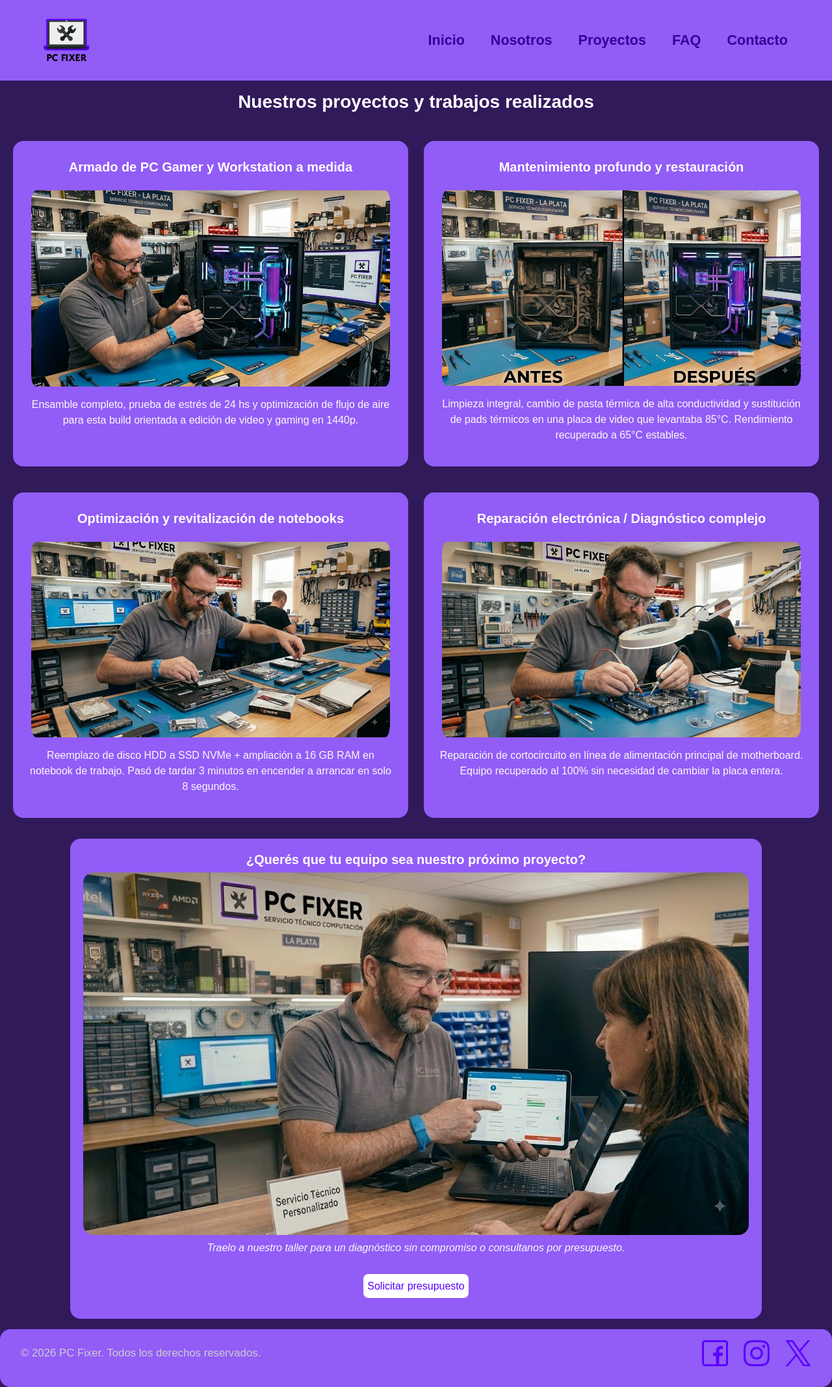
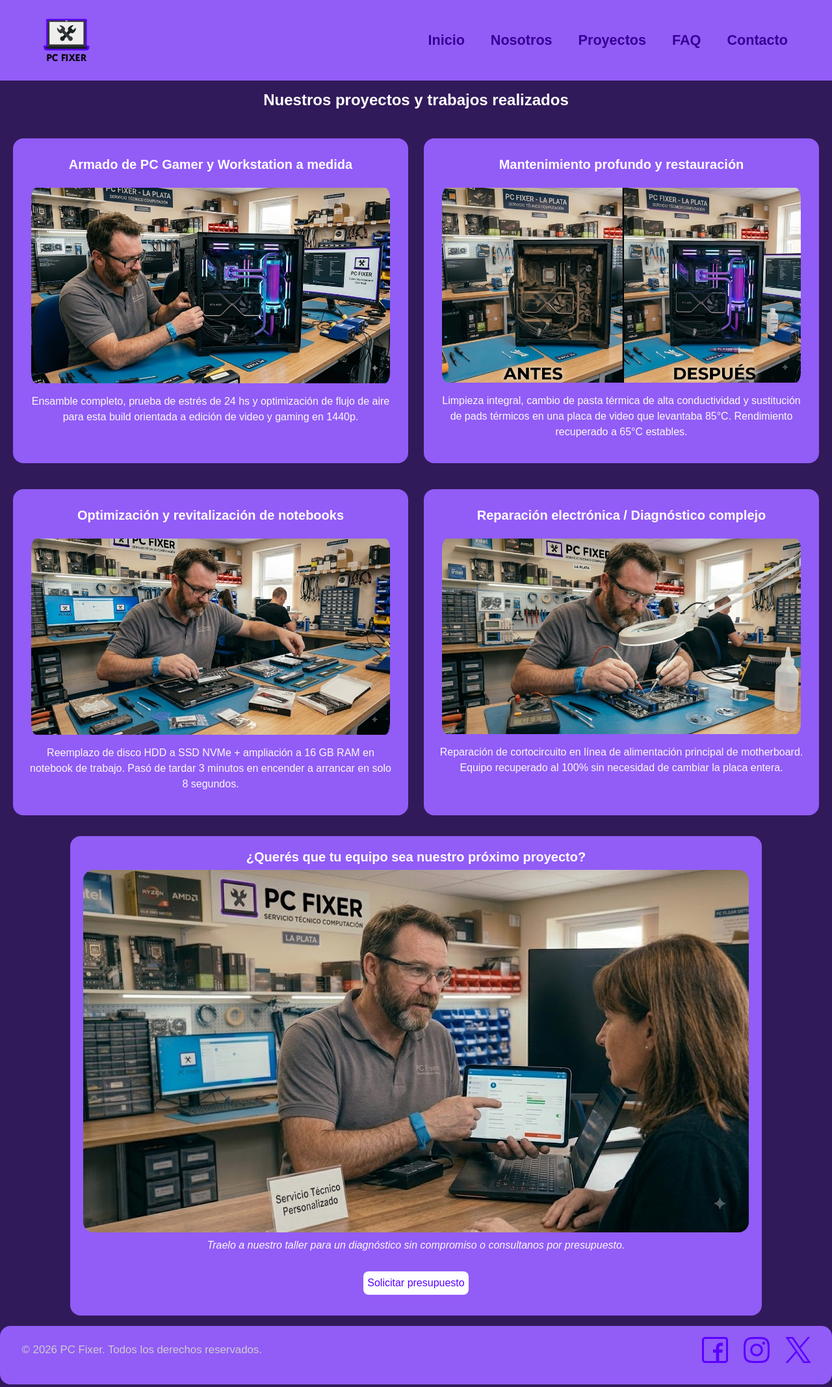
Before and after one commit to TobiasSkz/pcfixer, a plain HTML site: page pages/proyectos.html in a window 1280 px wide. Shown: the whole page at 65% size. Drawn offline with nearby package versions, Linux system fonts and the light colour scheme; a web font is replaced by a local one.

Commit message:
Corrección menor de centrado de título y footer para celular en proyectos

```diff
--- a/styles/styles.css
+++ b/styles/styles.css
@@ -288,7 +288,7 @@ h3{
 
 .titulo-proyectos{
     font-weight: 700;
-    font-size: 1.75rem;
+    font-size: 1.5rem;
     color: #FFFFFF;
     display: flex;
     text-align: center; /* Centramos el título de la sección de proyectos */
@@ -617,7 +617,7 @@ footer p{
     color: #CECDCD; /* Color ligeramente más claro para los derechos reservados */
     font-size: 0.85rem;
     text-align: center; /* Centramos el texto de los derechos reservados */
-    padding: 0.5rem 0 0.5rem 0; /* Separamos un poquito el texto de los derechos reservados del borde superior del footer tanto por arriba como por abajo */
+    padding: 0.5rem 0.10rem 0.5rem 0.10rem; /* Separamos un poquito el texto de derechos reservados de los bordes */
 }
 
 footer ul{
```
